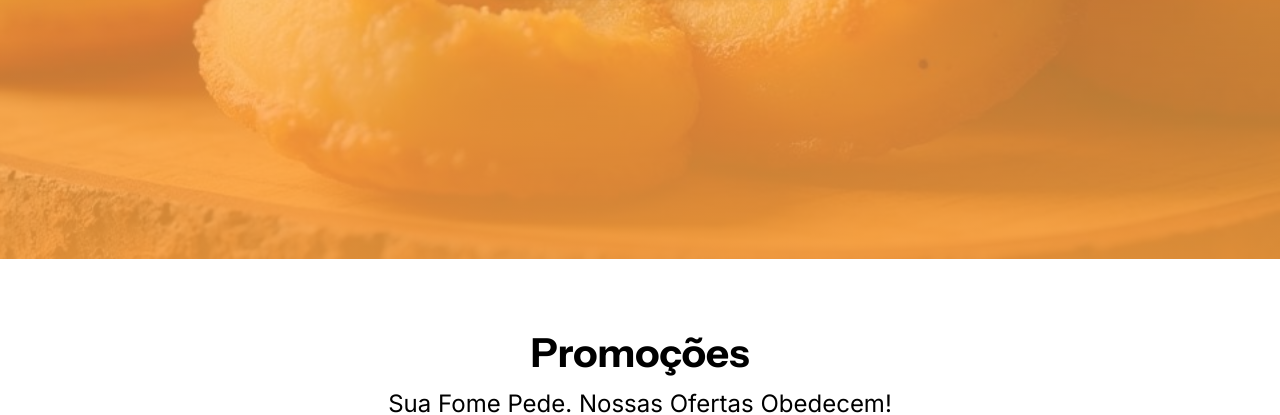
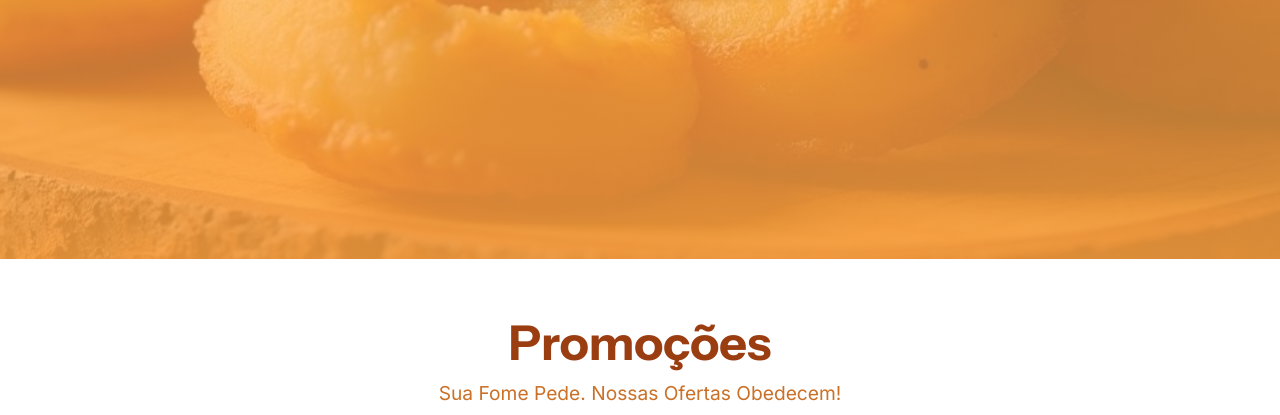
Before and after one commit to netenholima200-dev/Pastelaria, a plain HTML site: page index.html in a window 1280 px wide. Shown: the part 541-956 px from the top of the page. Drawn offline with nearby package versions, Linux system fonts and the light colour scheme.

Commit message:
add: ajuste

```diff
--- a/sass/styles.sass
+++ b/sass/styles.sass
@@ -159,7 +159,7 @@
         filter: brightness(1.1)
 
 .menu-promocao__legends
-    height: 30vh
+    height: 25vh
     display: flex
     align-items: center
     justify-content: center
@@ -168,9 +168,14 @@
     .menu-promocao__h3
         font-size: 2.5em
         font-family: "Instrument Sans", sans-serif
+        color: #9A3D11
+        font-size: 3em
+        padding-bottom: 0.2em
+        text-align: center
+
     p
-        font-size: 1.5em
-        padding: 0.5em
+        color: #CA7027
+        font-size: 1.2em
 
 .grade-imgs
     background-color: #ffffff
```
Also changed, not shown: css/styles.css, 1 other file.
